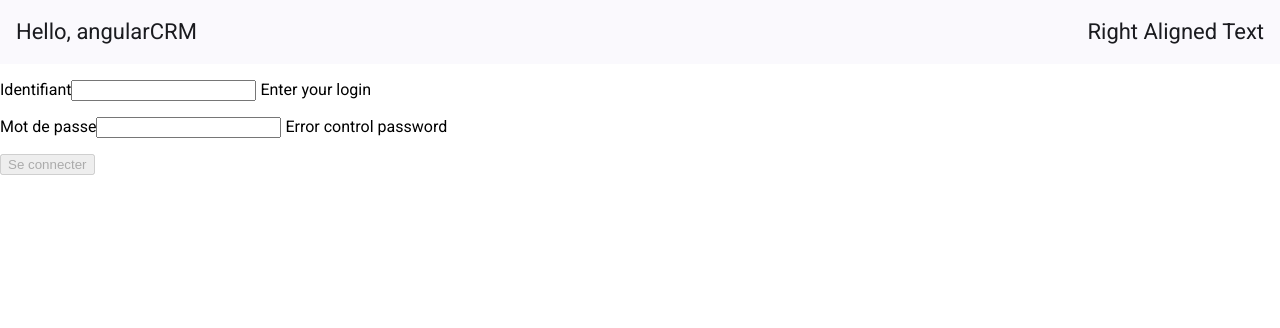
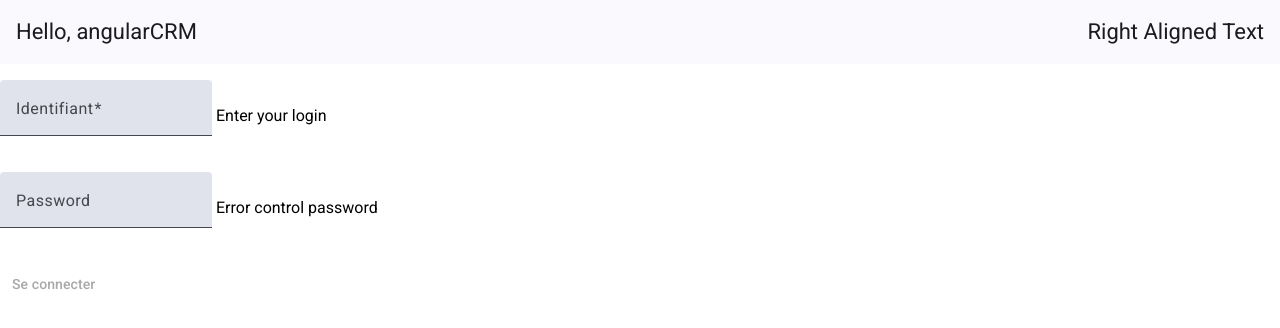
Before and after one commit to yatho/angular-crm-juin, an Angular app: page / in a window 1280 px wide. Shown: the top 328 px of the page. Built offline with nearby package versions, Linux system fonts and the light colour scheme.

Commit message:
Login material

```diff
--- a/src/app/login/login.html
+++ b/src/app/login/login.html
@@ -1,8 +1,10 @@
 <div class="login-form-container">
   <form id="login-form" [formGroup]="loginForm" (submit)="submit()">
     <p>
-      <label for="login">Identifiant</label>
-      <input id="login" name="login" type="text" formControlName="login" />
+      <mat-form-field>
+        <mat-label for="login">Identifiant</mat-label>
+        <input matInput id="login" name="login" type="text" formControlName="login" />
+      </mat-form-field>
       @if(loginForm.controls.login.errors?.['required']) {
           <span *ngIf="loginForm.controls.login.errors?.['required']">
             Enter your login
@@ -15,12 +17,14 @@
       }
     </p>
     <p>
-      <label for="password">Mot de passe</label>
-      <input id="password" name="password" type="password" formControlName="password" />
+      <mat-form-field>
+        <mat-label for="login">Password</mat-label>
+        <input matInput id="password" name="password" type="password" formControlName="password" />
+      </mat-form-field>
       {{loginForm.controls.password.errors?.['checkPassword']}}
     </p>
     <p>
-      <button type="submit" [disabled]="loginForm.invalid">Se connecter</button>
+      <button matButton color="primary" type="submit" [disabled]="loginForm.invalid">Se connecter</button>
     </p>
   </form>
 </div>
```
Also changed, not shown: 1 other file (tests, documents, lock files or other folders).
